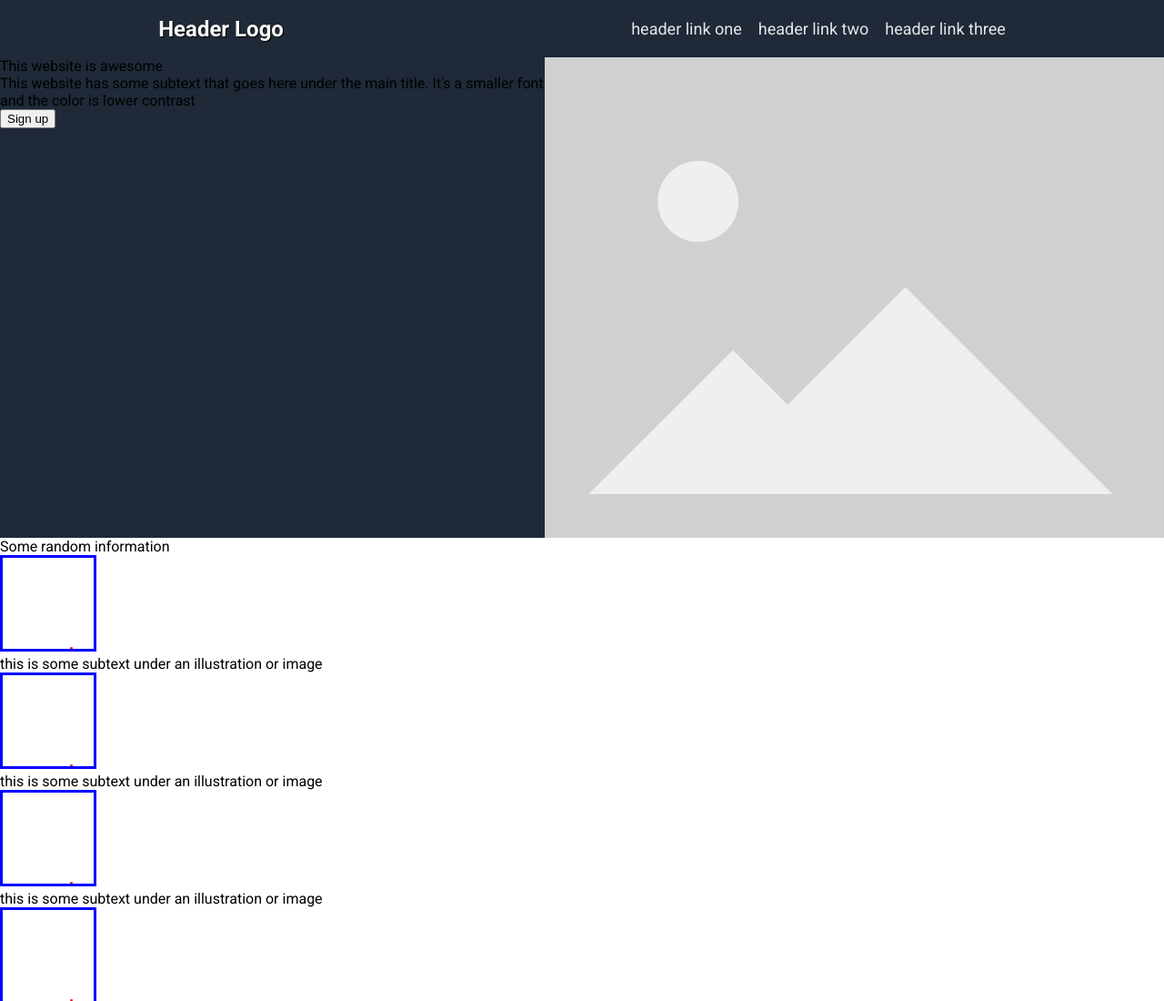
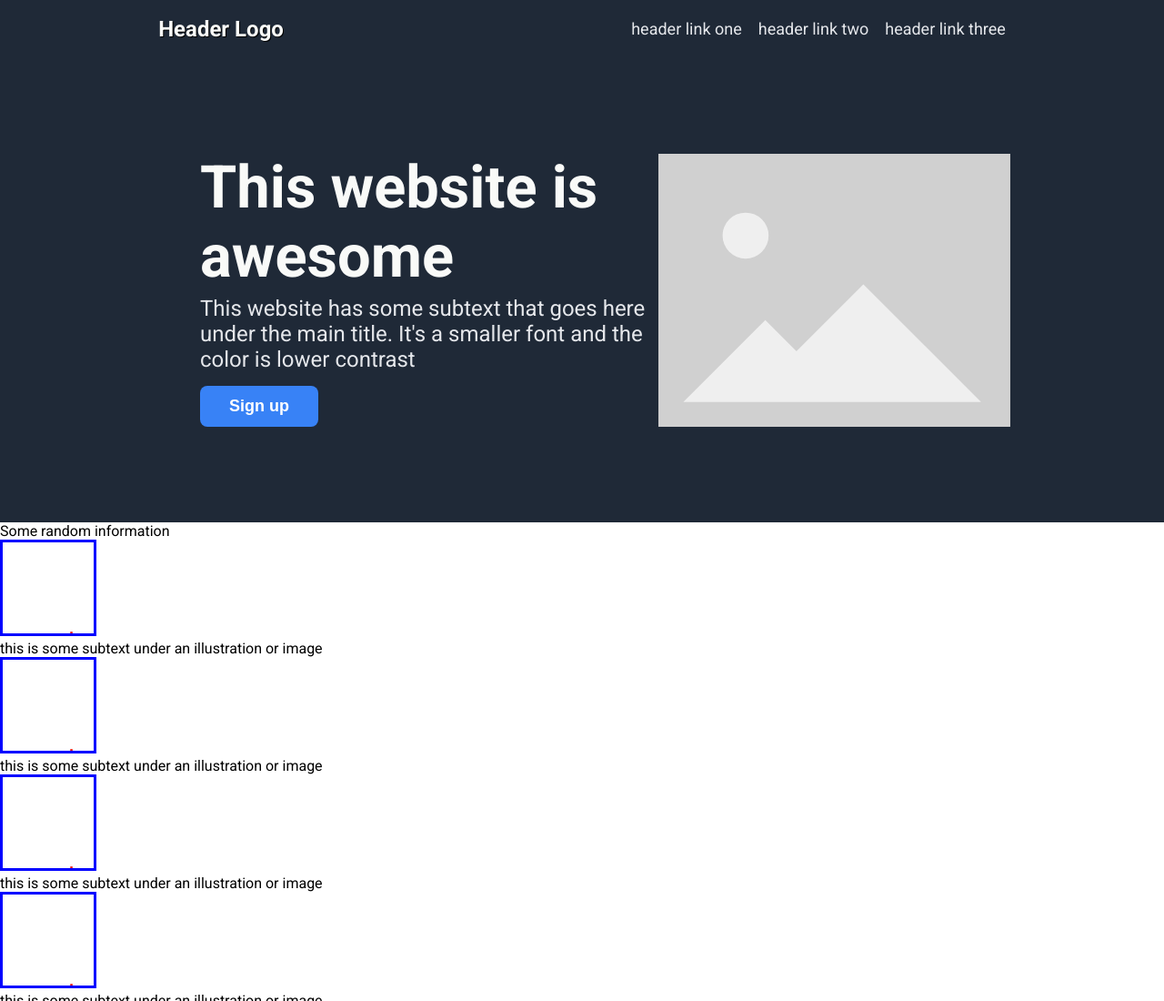
Before and after one commit to chirothespearow/LandingPage, a plain HTML site: page index.html in a window 1280 px wide. Shown: the top 1100 px of the page at 91% size. Drawn offline with Linux system fonts and the light colour scheme.

Commit message:
Add Hero CSS styling

```diff
--- a/styles.css
+++ b/styles.css
@@ -24,9 +24,43 @@ body{
 .hero{
     background-color: #1F2937;
     display: flex;
+    flex:1;
+    justify-content: center;
+    align-items: center;
+    padding: 105px 200px;
+    padding-top: 105px;
+    padding-bottom: 105px;
+    padding-right:160px;
+    padding-left:220px;
 }
 
+.hero-heading{
+    font-size: 65px;
+    font-weight: 800;
+    color:#F9FAF8;
+}
 
+.hero-secondary{
+    font-size: 24px;
+    color: #E5E7EB;
+    padding-top:5px;
+    padding-bottom:15px;
+}
+
+.signup{
+    background-color:#3882F6;
+    border:none;
+    color:white;
+    padding:12px 32px;
+    font-size:18px;
+    font-weight: 700;
+    border-radius:8px;
+}
+
+.hero img{
+    width:1000px;
+    height: 300px;
+}
 
 
 
```
